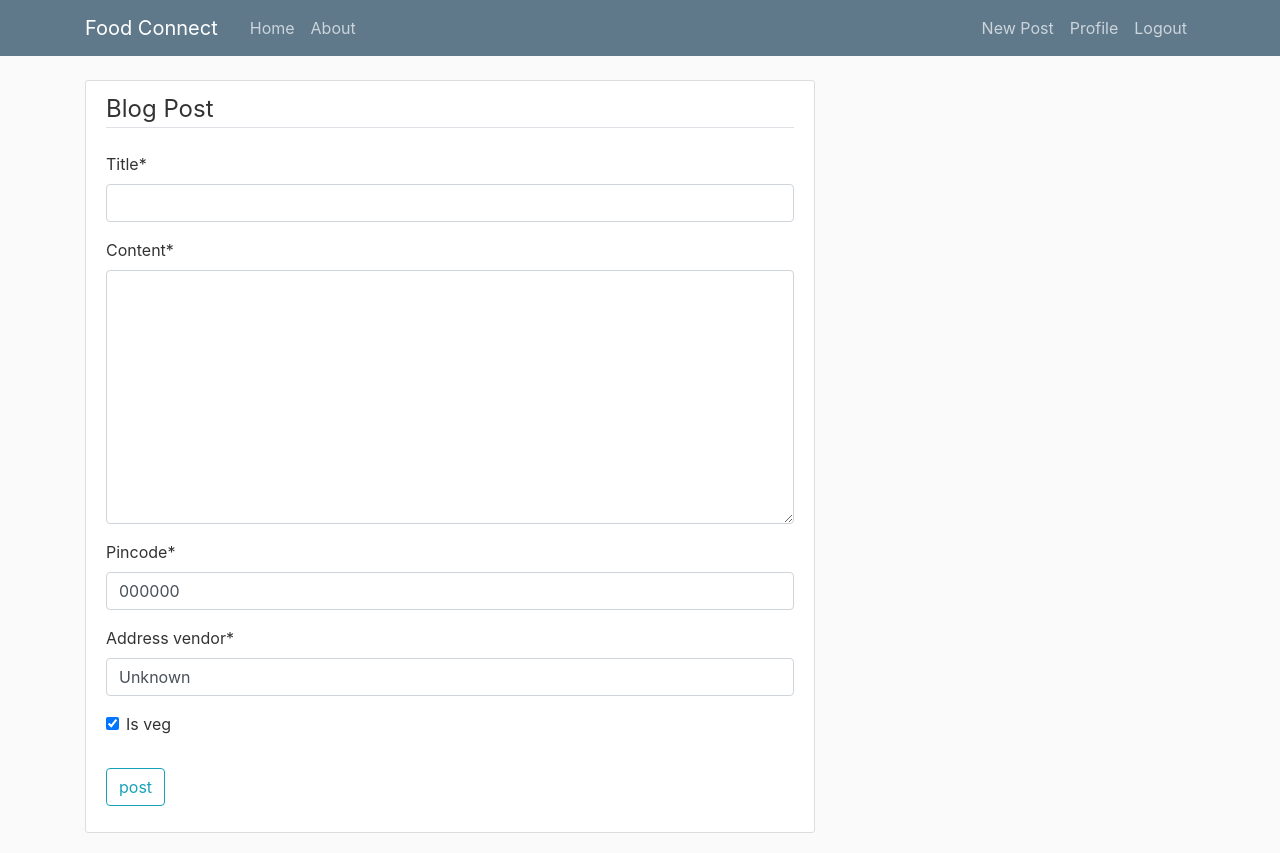
After one commit to gaurav1999/FoodConnect, a Django app: page /post/new/ in a window 1280 px wide. The commit adds this page. Run offline with Django 3.2, Linux system fonts and the light colour scheme; a user stored in the database is signed in; some libraries are stand-ins or nearby versions.

Commit message:
blog: Allow user to create, delete and update posts

```diff
--- a/blog/models.py
+++ b/blog/models.py
@@ -15,3 +15,6 @@ class Post(models.Model):
 
     def __str__(self):
         return self.title
+
+    def get_absolute_url(self):
+        return reverse("post-detail", kwargs={"pk": self.pk})
--- a/blog/templates/blog/base.html
+++ b/blog/templates/blog/base.html
@@ -34,6 +34,7 @@
             <!-- Navbar Right Side -->
             <div class="navbar-nav">
             {% if user.is_authenticated %}
+              <a class="nav-item nav-link" href="{% url 'post-create' %}">New Post</a>
               <a class="nav-item nav-link" href="{% url 'profile' %}">Profile</a>
               <a class="nav-item nav-link" href="{% url 'logout' %}">Logout</a>
             {% else %}
--- a/blog/templates/blog/home.html
+++ b/blog/templates/blog/home.html
@@ -9,7 +9,7 @@
               <a class="mr-2" href="#">{{ post.author }}</a>
               <small class="text-muted">{{ post.date_posted|date:"F d, Y" }}</small>
             </div>
-            <h2><a class="article-title" href="#">{{ post.title }}</a></h2>
+            <h2><a class="article-title" href="{% url 'post-detail' post.id %}">{{ post.title }}</a></h2>
             <p class="article-content">Description: {{ post.content }}</p>
             <p class="article-content">Pincode: {{ post.pincode }}</p>
             <p class="article-content">Address: {{ post.address_vendor }}</p>
--- a/blog/templates/blog/post_detail.html
+++ b/blog/templates/blog/post_detail.html
@@ -6,6 +6,12 @@
         <div class="article-metadata">
             <a class="mr-2" href="#">{{ object.author }}</a>
             <small class="text-muted">{{ object.date_posted|date:"F d, Y" }}</small>
+            {% if object.author == user %}
+                <div>
+                    <a class="btn-secondary btn-sm mt-1" href="{% url 'post-update' object.id %}">Update</a>
+                    <a class="btn-danger btn-sm mt-1" href="{% url 'post-delete' object.id %}">Delete</a>
+                </div>
+            {% endif %}
         </div>
         <h2 class="article-title" >{{ object.title }} </h2>
         <p class="article-content">Description: {{ object.content }}</p>
--- /dev/null
+++ b/blog/templates/blog/post_form.html
@@ -0,0 +1,16 @@
+{% extends "blog/base.html" %}
+{% load crispy_forms_tags %}
+{% block content %}
+    <div class="content-section">
+        <form method="POST">
+            {% csrf_token %}
+            <fieldset class="form-group">
+                <legend class="border-bottom mb-4">Blog Post</legend>
+                {{ form|crispy }}
+            </fieldset>
+            <div class="form-group">
+                <button class="btn btn-outline-info" type="submit">post</button>
+            </div>
+        </form>
+    </div>
+{% endblock content %}
--- a/blog/urls.py
+++ b/blog/urls.py
@@ -1,9 +1,19 @@
 from django.urls import path
 from . import views
-from .views import PostListView, PostDetailView
+from .views import (
+    PostListView,
+    PostDetailView,
+    PostCreateView,
+    PostUpdateView,
+    PostDeleteView
+)
 
 urlpatterns = [
     path('', PostListView.as_view(), name='blog-home'),
+    path('post/<int:pk>', PostDetailView.as_view(), name='post-detail'),
+    path('post/new/', PostCreateView.as_view(), name='post-create'),
+    path('post/<int:pk>/update/', PostUpdateView.as_view(), name='post-update'),
+    path('post/<int:pk>/delete/', PostDeleteView.as_view(), name='post-delete'),
     path('about/', views.about, name='blog-about'),
 ]
 # <app>>/<model>_<viewtype>.html
--- a/blog/views.py
+++ b/blog/views.py
@@ -1,6 +1,13 @@
 from django.shortcuts import render
 from .models import Post
-from django.views.generic import ListView, DetailView
+from django.contrib.auth.mixins import LoginRequiredMixin, UserPassesTestMixin
+from django.views.generic import (
+    ListView,
+    DetailView,
+    CreateView,
+    UpdateView,
+    DeleteView
+)
 
 
 def home(request):
@@ -11,13 +18,45 @@ def home(request):
 
 class PostListView(ListView):
     model = Post
-    template_name = 'blog/home.html' # <app>/<model>_<viewtype>.html
+    template_name = 'blog/home.html'         # <app>/<model>_<viewtype>.html
     context_object_name = 'posts'
-    ordering = ['-date_posted'] #keeps the latest posts in top
+    ordering = ['-date_posted']              #  keeps the latest posts in top
+
+class PostDetailView(DetailView):
+    model = Post
+
+class PostCreateView(LoginRequiredMixin, CreateView):
+    model = Post
+    fields = ['title', 'content', 'pincode', 'address_vendor', 'is_veg']
+
+    def  form_valid(self, form):
+        form.instance.author = self.request.user
+        return super().form_valid(form)
+
+class PostUpdateView(LoginRequiredMixin, UserPassesTestMixin, UpdateView):
+    model = Post
+    fields = ['title', 'content', 'pincode', 'address_vendor', 'is_veg']
+
+    def  form_valid(self, form):
+        form.instance.author = self.request.user
+        return super().form_valid(form)
+
+    def test_func(self):
+        post = self.get_object()
+        if self.request.user == post.author:
+            return True
+        return False
+
+class PostDeleteView(LoginRequiredMixin, UserPassesTestMixin, DeleteView):
+    model = Post
+    success_url = '/'
+
+    def test_func(self):
+        post = self.get_object()
+        if self.request.user == post.author:
+            return True
+        return False
 
 
 def about(request):
     return render(request, 'blog/about.html', {'title': 'About'})
-
-class PostDetailView(DetailView):
-    model = Post
```
Also changed, not shown: blog/templates/blog/post_confirm_delete.html (added, +16 -0 lines).
